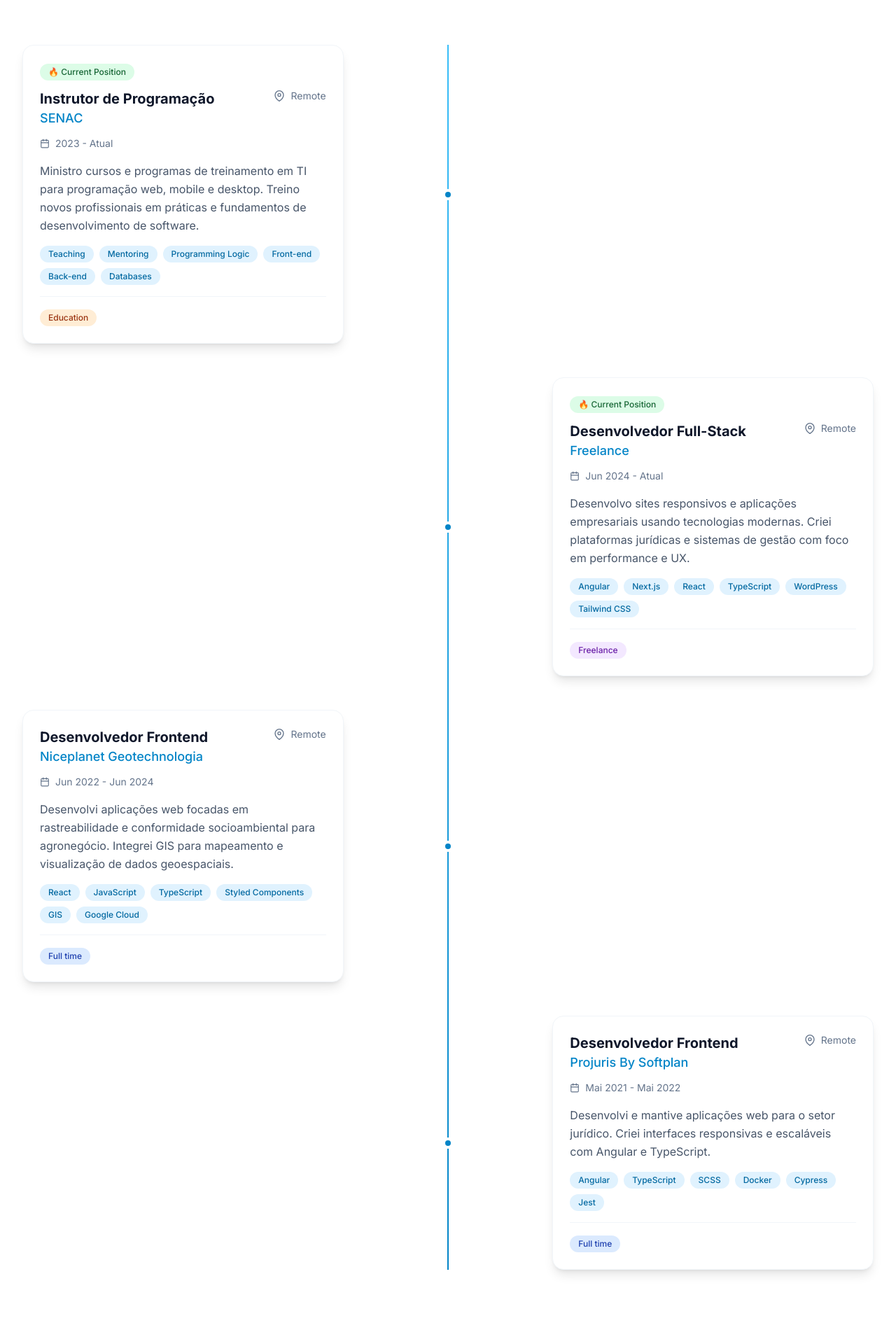
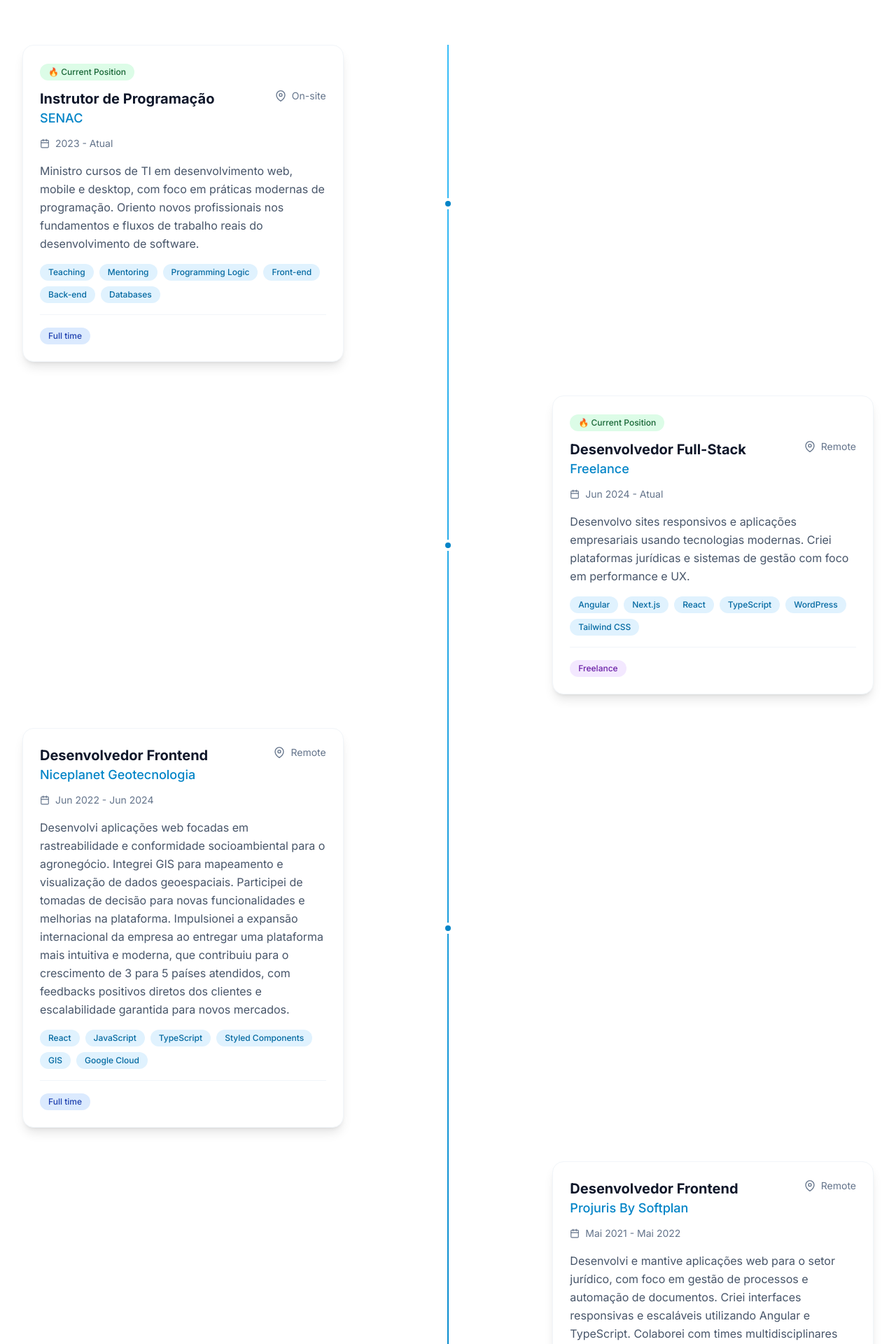
Before and after one commit to JCelinoG/react-dev-portfolio, a React (Vite) app: page / in a window 1280 px wide. Shown: the part 980-2900 px from the top of the page at 70% size. Built offline with nearby package versions, Linux system fonts and the light colour scheme.

Commit message:
chore: add workMode to Experience type

```diff
--- a/package.json
+++ b/package.json
@@ -16,6 +16,7 @@
     "framer-motion": "^12.23.24",
     "react": "^19.1.1",
     "react-dom": "^19.1.1",
+    "react-helmet-async": "^2.0.5",
     "react-icons": "^5.5.0"
   },
   "devDependencies": {
--- a/src/components/Experience/Experience.tsx
+++ b/src/components/Experience/Experience.tsx
@@ -92,7 +92,7 @@ export const Experience: React.FC = () => {
                     </div>
                     <div className="flex items-center space-x-2 text-secondary-500 dark:text-secondary-400">
                       <FiMapPin size={16} />
-                      <span className="text-sm">Remote</span>
+                      <span className="text-sm">{experience.workMode}</span>
                     </div>
                   </div>
 
--- a/src/components/SEO/SEO.tsx
+++ b/src/components/SEO/SEO.tsx
@@ -13,7 +13,7 @@ export const SEO: React.FC<SEOProps> = ({
   title = "João Gualberto - Full-Stack Developer",
   description = "Full-Stack Developer with 5+ years of experience creating robust web solutions. Specialized in React, Angular, TypeScript, and Python.",
   keywords = "full-stack developer, react, angular, typescript, python, django, portfolio",
-  image = "/og-image.jpg",
+  image = "src/assets/img/1759463205265.jpg",
   url = "https://joaogualberto.dev"
 }) => {
   return (
--- a/src/contexts/PortfolioContext.tsx
+++ b/src/contexts/PortfolioContext.tsx
@@ -12,7 +12,6 @@ interface PortfolioContextType {
 
 const PortfolioContext = createContext<PortfolioContextType | undefined>(undefined);
 
-// Dados mockados - depois substituímos por API ou CMS
 const mockProjects: Project[] = [
   {
     id: '1',
@@ -25,7 +24,7 @@ const mockProjects: Project[] = [
     githubUrl: 'https://github.com/JCelinoG/legal-platform',
     featured: true,
     category: 'fullstack',
-    status: 'completed'
+    status: 'completed',
   },
   {
     id: '2',
@@ -49,11 +48,12 @@ const mockExperiences: Experience[] = [
     positionPt: 'Instrutor de Programação',
     period: '2023 - Present',
     periodPt: '2023 - Atual',
-    description: 'Conduct IT courses and training programs in web, mobile, and desktop programming. Train new professionals in software development practices and fundamentals.',
-    descriptionPt: 'Ministro cursos e programas de treinamento em TI para programação web, mobile e desktop. Treino novos profissionais em práticas e fundamentos de desenvolvimento de software.',
+    description: 'Teach IT courses in web, mobile, and desktop development, focusing on practical and modern programming practices. Guide new professionals in software fundamentals and real-world development workflows.',
+    descriptionPt: 'Ministro cursos de TI em desenvolvimento web, mobile e desktop, com foco em práticas modernas de programação. Oriento novos profissionais nos fundamentos e fluxos de trabalho reais do desenvolvimento de software.',
     technologies: ['Teaching', 'Mentoring', 'Programming Logic', 'Front-end', 'Back-end', 'Databases'],
     current: true,
-    type: 'education'
+    type: 'full-time',
+    workMode: 'On-site'
   },
   {
     id: '2',
@@ -66,20 +66,22 @@ const mockExperiences: Experience[] = [
     descriptionPt: 'Desenvolvo sites responsivos e aplicações empresariais usando tecnologias modernas. Criei plataformas jurídicas e sistemas de gestão com foco em performance e UX.',
     technologies: ['Angular', 'Next.js', 'React', 'TypeScript', 'WordPress', 'Tailwind CSS'],
     current: true,
-    type: 'freelance'
+    type: 'freelance',
+    workMode: 'Remote'
   },
   {
     id: '3',
-    company: 'Niceplanet Geotechnologia',
+    company: 'Niceplanet Geotecnologia',
     position: 'Frontend Developer',
     positionPt: 'Desenvolvedor Frontend',
     period: 'Jun 2022 - Jun 2024',
     periodPt: 'Jun 2022 - Jun 2024',
-    description: 'Developed web applications focused on traceability and socio-environmental compliance for agribusiness. Integrated GIS for mapping and geospatial data visualization.',
-    descriptionPt: 'Desenvolvi aplicações web focadas em rastreabilidade e conformidade socioambiental para agronegócio. Integrei GIS para mapeamento e visualização de dados geoespaciais.',
+    description: 'Developed web applications focused on traceability and socio-environmental compliance for agribusiness. Integrated GIS for mapping and geospatial data visualization. Participated in decision-making for new features and platform improvements. Drove the company’s international expansion by delivering a more intuitive and modern platform, which helped grow operations from 3 to 5 countries, receiving direct positive feedback from clients and ensuring scalability for new markets.',
+    descriptionPt: 'Desenvolvi aplicações web focadas em rastreabilidade e conformidade socioambiental para o agronegócio. Integrei GIS para mapeamento e visualização de dados geoespaciais. Participei de tomadas de decisão para novas funcionalidades e melhorias na plataforma. Impulsionei a expansão internacional da empresa ao entregar uma plataforma mais intuitiva e moderna, que contribuiu para o crescimento de 3 para 5 países atendidos, com feedbacks positivos diretos dos clientes e escalabilidade garantida para novos mercados.',
     technologies: ['React', 'JavaScript', 'TypeScript', 'Styled Components', 'GIS', 'Google Cloud'],
     current: false,
-    type: 'full-time'
+    type: 'full-time',
+    workMode: 'Remote'
   },
   {
     id: '4',
@@ -88,11 +90,12 @@ const mockExperiences: Experience[] = [
     positionPt: 'Desenvolvedor Frontend',
     period: 'May 2021 - May 2022',
     periodPt: 'Mai 2021 - Mai 2022',
-    description: 'Developed and maintained web applications for the legal sector. Created responsive and scalable interfaces with Angular and TypeScript.',
-    descriptionPt: 'Desenvolvi e mantive aplicações web para o setor jurídico. Criei interfaces responsivas e escaláveis com Angular e TypeScript.',
+    description: 'Built and maintained web applications for the legal sector, focusing on case management and document automation. Designed responsive and scalable user interfaces using Angular and TypeScript. Collaborated closely with cross-functional teams to implement features that improved user efficiency. Ensured code quality and reliability through automated testing with Cypress and Jest, and containerized deployments using Docker.',
+    descriptionPt: 'Desenvolvi e mantive aplicações web para o setor jurídico, com foco em gestão de processos e automação de documentos. Criei interfaces responsivas e escaláveis utilizando Angular e TypeScript. Colaborei com times multidisciplinares para implementar funcionalidades que aumentaram a eficiência dos usuários. Assegurei a qualidade e confiabilidade do código com testes automatizados usando Cypress e Jest, além de empacotar aplicações com Docker para facilitar o deployment.',
     technologies: ['Angular', 'TypeScript', 'SCSS', 'Docker', 'Cypress', 'Jest'],
     current: false,
-    type: 'full-time'
+    type: 'full-time',
+    workMode: 'Remote'
   }
 ];
 const mockSkills: Skill[] = [
--- a/src/types/index.ts
+++ b/src/types/index.ts
@@ -24,6 +24,7 @@ export interface Experience {
   technologies: string[];
   current?: boolean;
   type: 'full-time' | 'part-time' | 'freelance' | 'education';
+  workMode: 'Remote' | 'On-site'
 }
 
 export interface Skill {
```
Also changed, not shown: 1 other file (tests, documents, lock files or other folders).
